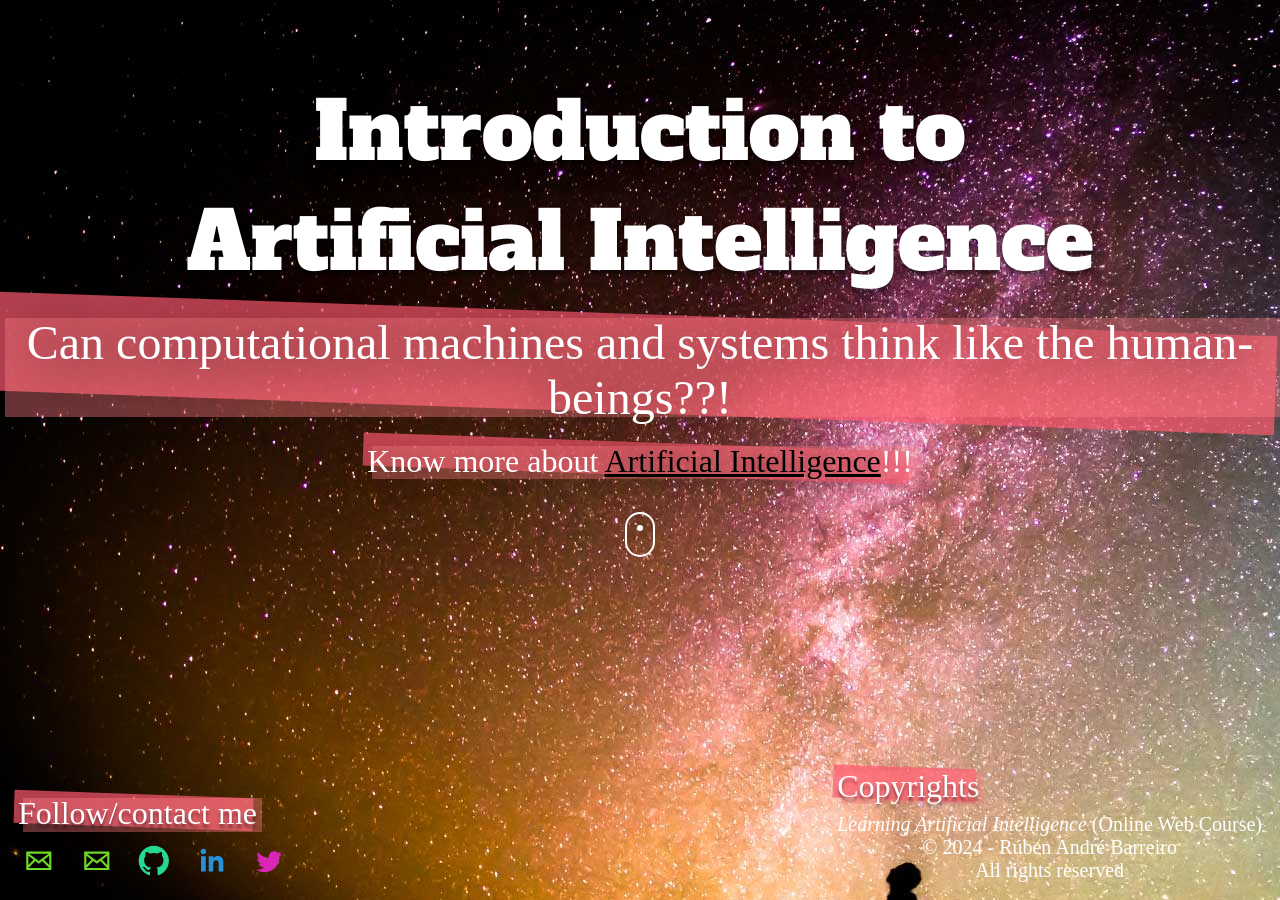
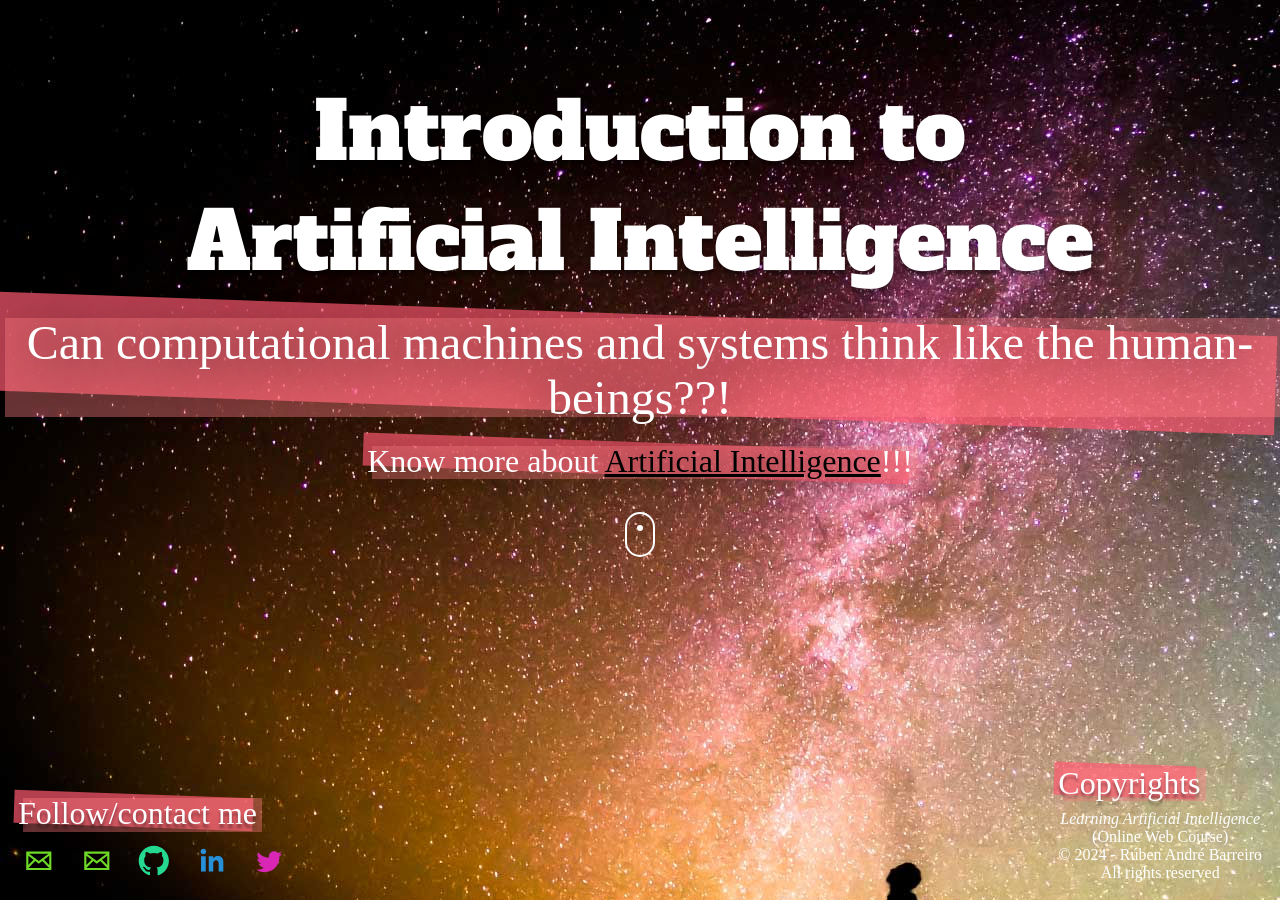
Before and after one commit to learning-artificial-intelligence/learning-artificial-intelligence.github.io, a Jekyll site: the page built from index.html, in a window 1280 px wide. Built offline with Jekyll 4.4.1, drawn with Linux system fonts in a browser that asks for light colours; nearby versions of some CDN libraries; some web fonts are replaced.

Commit message:
Some minor changes added
Some minor changes added

```diff
--- a/_includes/copyrights-block.html
+++ b/_includes/copyrights-block.html
@@ -1,7 +1,8 @@
 
 <ul class="copyrights-paragraph">
   <p>
-    <i>Learning Artificial Intelligence</i> (Online Web Course)
+    <i>Learning Artificial Intelligence</i>
+    <br /> (Online Web Course)
     <br />
     &#169; 2024 - R&uacute;ben Andr&eacute; Barreiro
     <br />
--- a/assets/css/custom/examples copia.css
+++ b/assets/css/custom/examples copia.css
@@ -301,7 +301,7 @@ p{
 
 .copyrights-paragraph {
   display: block;
-  font-size: 20px;
+  font-size: 16px;
   color: white;
   list-style: none;
   margin: 0;
@@ -311,7 +311,7 @@ p{
 .copyrights-paragraph p {
   margin: 5px;
   margin: 0.5rem;
-  font-size: 20px;
+  font-size: 16px;
 }
 .icon-1:hover, .icon-2:hover, .icon-3:hover, .icon-4:hover, .icon-5:hover, .icon-6:hover, .icon-7:hover, .icon-8:hover, .icon-9:hover, .icon-10:hover, .icon-11:hover, .icon-12:hover, .icon-13:hover, .icon-14:hover, .icon-15:hover, .icon-16:hover, .icon-17:hover, .icon-18:hover, .icon-19:hover, .icon-20:hover, .icon-21:hover, .icon-22:hover, .icon-23:hover, .icon-24:hover, .icon-25:hover, .icon-26:hover, .icon-27:hover, .icon-28:hover, .icon-29:hover, .icon-30:hover {
   border-radius: 100%;
--- a/assets/css/custom/examples.css
+++ b/assets/css/custom/examples.css
@@ -108,7 +108,7 @@ p{
 
 .copyrights-paragraph {
   display: block;
-  font-size: 20px;
+  font-size: 16px;
   color: white;
   list-style: none;
   margin: 0;
@@ -118,7 +118,7 @@ p{
 .copyrights-paragraph p {
   margin: 5px;
   margin: 0.5rem;
-  font-size: 20px;
+  font-size: 16px;
 }
 
 
--- a/assets/css/custom/examples_backup_5_3_17.css
+++ b/assets/css/custom/examples_backup_5_3_17.css
@@ -301,7 +301,7 @@ p{
 
 .copyrights-paragraph {
   display: block;
-  font-size: 20px;
+  font-size: 16px;
   color: white;
   list-style: none;
   margin: 0;
@@ -311,7 +311,7 @@ p{
 .copyrights-paragraph p {
   margin: 5px;
   margin: 0.5rem;
-  font-size: 20px;
+  font-size: 16px;
 }
 
 .icon-1:hover, .icon-2:hover, .icon-3:hover, .icon-4:hover, .icon-5:hover, .icon-6:hover, .icon-7:hover, .icon-8:hover, .icon-9:hover, .icon-10:hover, .icon-11:hover, .icon-12:hover, .icon-13:hover, .icon-14:hover, .icon-15:hover, .icon-16:hover, .icon-17:hover, .icon-18:hover, .icon-19:hover, .icon-20:hover, .icon-21:hover, .icon-22:hover, .icon-23:hover, .icon-24:hover, .icon-25:hover, .icon-26:hover, .icon-27:hover, .icon-28:hover, .icon-29:hover, .icon-30:hover {
```
